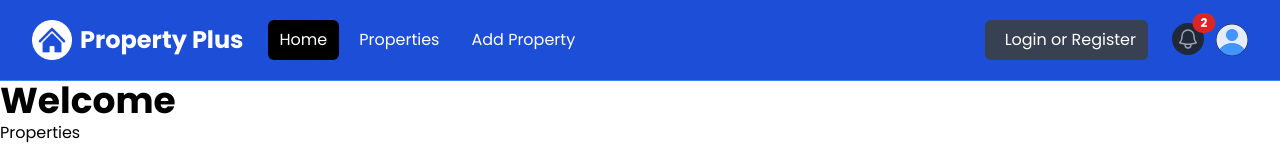
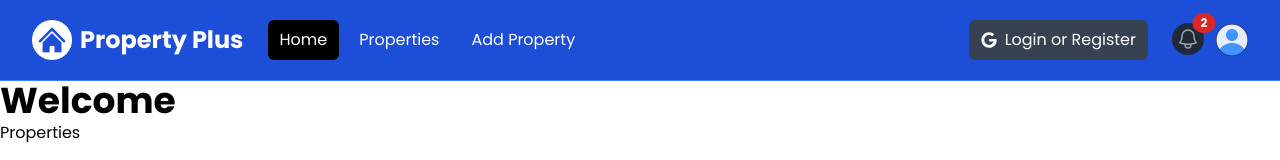
Before and after one commit to jonhealy1/real-estate-site, a Next.js app in the folder property-plus/: page / in a window 1280 px wide. Shown: the top 160 px of the page. Built offline with nearby package versions, Linux system fonts and the light colour scheme.

Commit message:
add google icon

```diff
--- a/property-plus/components/Navbar.jsx
+++ b/property-plus/components/Navbar.jsx
@@ -2,6 +2,7 @@
 import logo from "@/assets/images/logo-white.png";
 import profileDefault from "@/assets/images/profile.png";
 import Link from "next/link";
+import { FaGoogle } from "react-icons/fa";
 
 const Navbar = () => {
   return (
@@ -74,7 +75,7 @@
           <div className="hidden md:block md:ml-6">
             <div className="flex items-center">
               <button className="flex items-center text-white bg-gray-700 hover:bg-gray-900 hover:text-white rounded-md px-3 py-2">
-                <i className="fa-brands fa-google text-white mr-2"></i>
+                <FaGoogle className="text-white mr-2" />
                 <span>Login or Register</span>
               </button>
             </div>
--- a/property-plus/package.json
+++ b/property-plus/package.json
@@ -11,7 +11,8 @@
   "dependencies": {
     "next": "^15.1.6",
     "react": "^19.0.0",
-    "react-dom": "^19.0.0"
+    "react-dom": "^19.0.0",
+    "react-icons": "^5.4.0"
   },
   "devDependencies": {
     "postcss": "^8",
```
Also changed, not shown: 1 other file (tests, documents, lock files or other folders).
